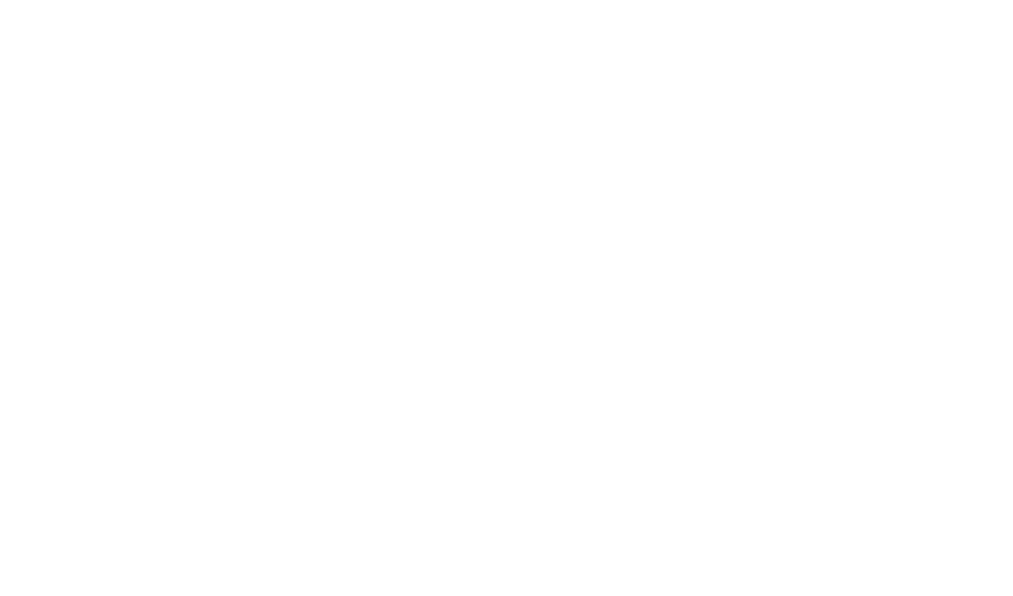
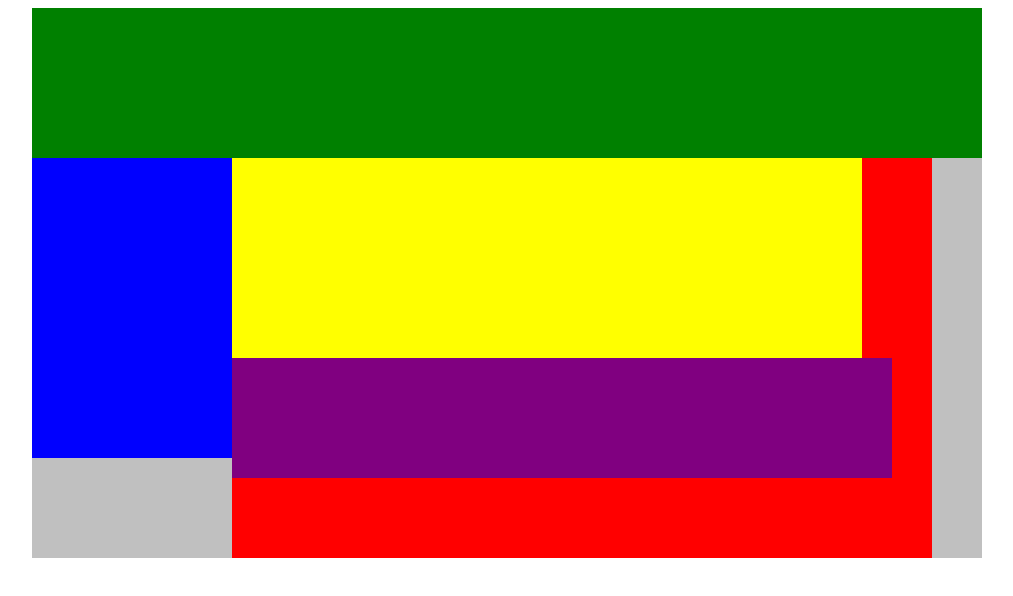
Before and after one commit to gabs-v/plotting-blocks, a plain HTML site: page index.html in a window 1280 px wide. Shown: the whole page, without its empty margins (133-1146 px from the left). Drawn offline with Linux system fonts and the light colour scheme.

Commit message:
plotted blocks

```diff
--- a/index.html
+++ b/index.html
@@ -1,23 +1,23 @@
 <!DOCTYPE html>
 <html lang="en">
 <head>
-    <meta charset="UTF-8">
-    <meta name="viewport" content="width=device-width, initial-scale=1.0">
-    <title>Plotting Blocks</title>
-    <link rel="stylesheet" href="style.css" >
+    <title>Position Practice</title>
+    <link rel="stylesheet" type="text/css" href="style.css">
 </head>
 <body>
-    <container>
-        <navbar></navbar>
-        <div id="blue"></div>
-        <div class="red box">
-            <div class="sub-yellow">
-                <div class="yellow"></div>
-                <div class="yellow"></div>
-                <div class="yellow"></div>
+    <div class="container">
+        <div class="top-nav"></div>
+        <div class="row">
+            <div class="side-nav"></div>
+            <div class="main">
+                <div class="row">
+                    <div class="sub-content"></div>
+                    <div class="sub-content"></div>
+                    <div class="sub-content"></div>
+                </div>
+                <div id="advertisement"></div>
             </div>
-            <div class="lower purple"></div>
         </div>
-    </container>
+    </div>
 </body>
 </html>
--- a/style.css
+++ b/style.css
@@ -1,6 +1,32 @@
-container{
-    background-color: grey;
-    background-position: center;
-    height:10em;
-    width: 10em;
+.container{
+    width: 950px;
+    background-color: silver;
+    margin: 0px auto;
 }
+.top-nav {
+    height: 150px;
+    background-color: green;
+}
+.side-nav {
+    height: 300px;
+    width: 200px;
+    background-color: blue;
+}
+.main {
+    height: 400px;
+    width: 700px;
+    background-color: red;
+}
+.sub-content {
+    height: 200px;
+    width: 210px;
+    background-color: yellow;
+}
+#advertisement {
+    height: 120px;
+    width: 660px;
+    background-color: purple;
+}
+.row {
+    display: flex;
+}
```
